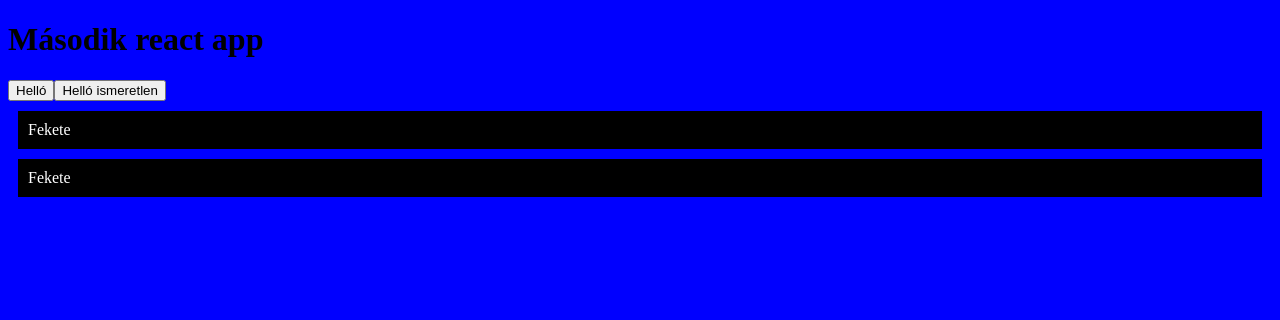
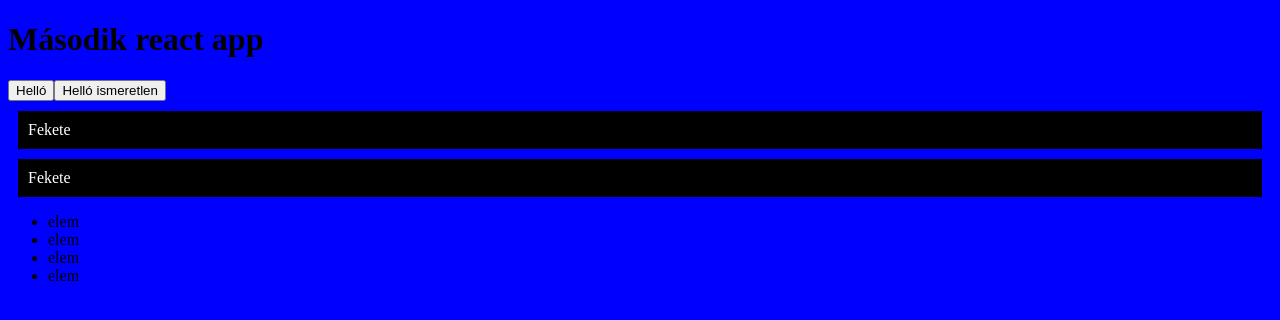
Before and after one commit to HajduThomas/oraimunka_2025_09_22, a React (Vite) app: page / in a window 1280 px wide. Shown: the top 320 px of the page. Built offline with nearby package versions, Linux system fonts and the light colour scheme.

Commit message:
App és tárgy

```diff
--- a/src/App.jsx
+++ b/src/App.jsx
@@ -1,6 +1,7 @@
 import './css/general.css'
 import {Flip, Flip2}from './component/Flip.jsx'
 import Hello from './component/Hello.jsx'
+import Targyak  from './component/Targyak.jsx'
 function App() {
   return (
     <>
@@ -8,6 +9,7 @@ function App() {
       <Hello/>
       <Flip/>
       <Flip2/>
+      <Targyak/>
     </>
   )
 }
--- /dev/null
+++ b/src/component/Targyak.jsx
@@ -0,0 +1,12 @@
+function Targyak(){
+    const tomb = ['C#', 'kliens prog', 'Szerver prog', 'Adatbázis'];
+
+    return(
+        <>
+            <ul>
+                {tomb.map((elem) => <li>elem</li>)}
+            </ul>
+        </>
+    )
+}
+export default Targyak
```
